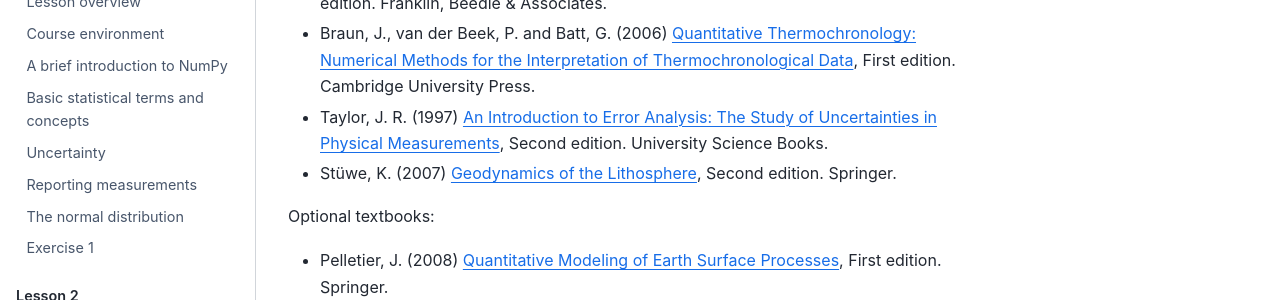
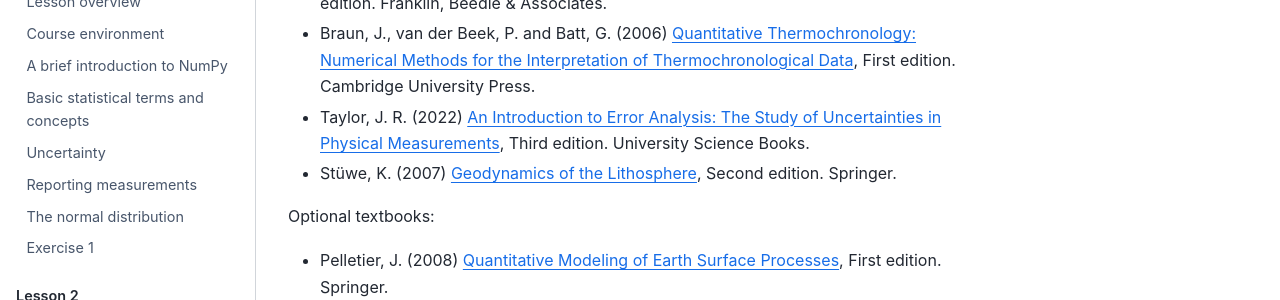
Before and after one commit to IntroQG/site, a Sphinx documentation site: the page built from source/general-info/course-details.rst, in a window 1280 px wide and 900 px high, scrolled down 698 px. Shown: the part 381-681 px from the top of the window. Built offline with Sphinx 7.4.7 and the Sphinx Book theme 1.1.4, drawn with Linux system fonts in a browser that asks for light colours; pages that are not in the unit, such as notebooks, are missing from menus.

Commit message:
Update version of Taylor text and fix broken links

```diff
--- a/source/general-info/course-details.rst
+++ b/source/general-info/course-details.rst
@@ -41,7 +41,7 @@
 
 - Zelle, J. (2016) `Python Programming: An Introduction to Computer Science <https://mcsp.wartburg.edu/zelle/python/ppics3/>`_, Third edition. Franklin, Beedle & Associates.
 - Braun, J., van der Beek, P. and Batt, G. (2006) `Quantitative Thermochronology: Numerical Methods for the Interpretation of Thermochronological Data <http://www.cambridge.org/us/academic/subjects/earth-and-environmental-science/geochemistry-and-environmental-chemistry/quantitative-thermochronology-numerical-methods-interpretation-thermochronological-data>`_, First edition. Cambridge University Press.
-- Taylor, J. R. (1997) `An Introduction to Error Analysis: The Study of Uncertainties in Physical Measurements <http://www.uscibooks.com/taylornb.htm>`_, Second edition. University Science Books.
+- Taylor, J. R. (2022) `An Introduction to Error Analysis: The Study of Uncertainties in Physical Measurements <https://uscibooks.aip.org/books/an-introduction-to-error-analysis-the-study-of-uncertainties-in-physical-measurements-third-edition/>`_, Third edition. University Science Books.
 - Stüwe, K. (2007) `Geodynamics of the Lithosphere <http://wegener.uni-graz.at/publication/books/geodyn2nd/>`_, Second edition. Springer.
 
 
```
Also changed, not shown: source/notebooks/L2/least-squares.ipynb.
